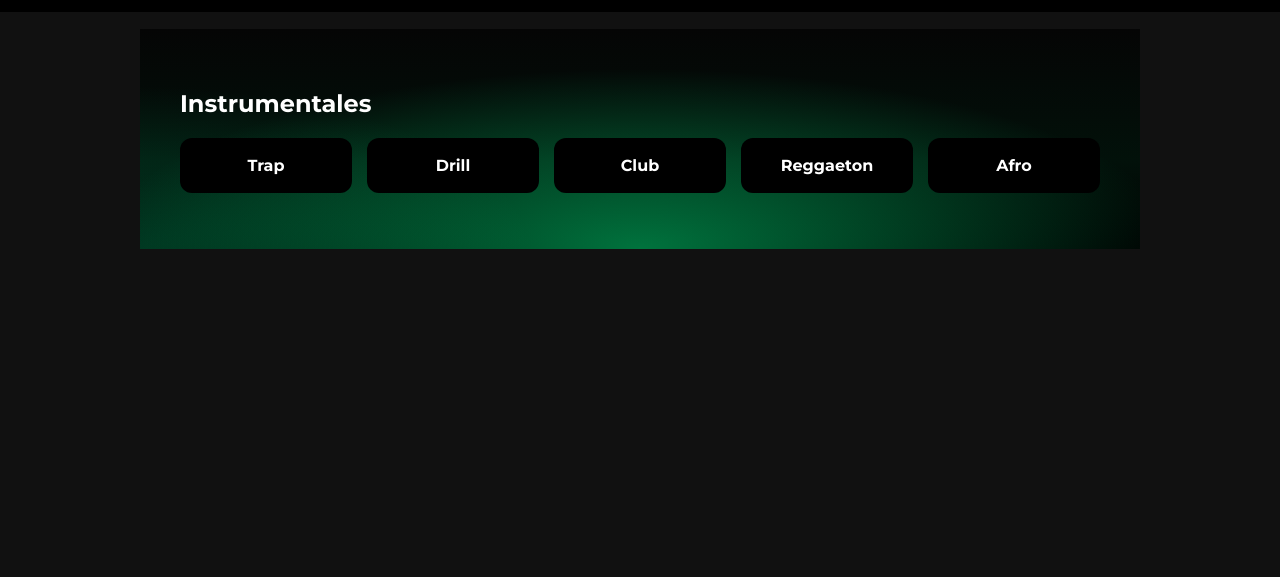
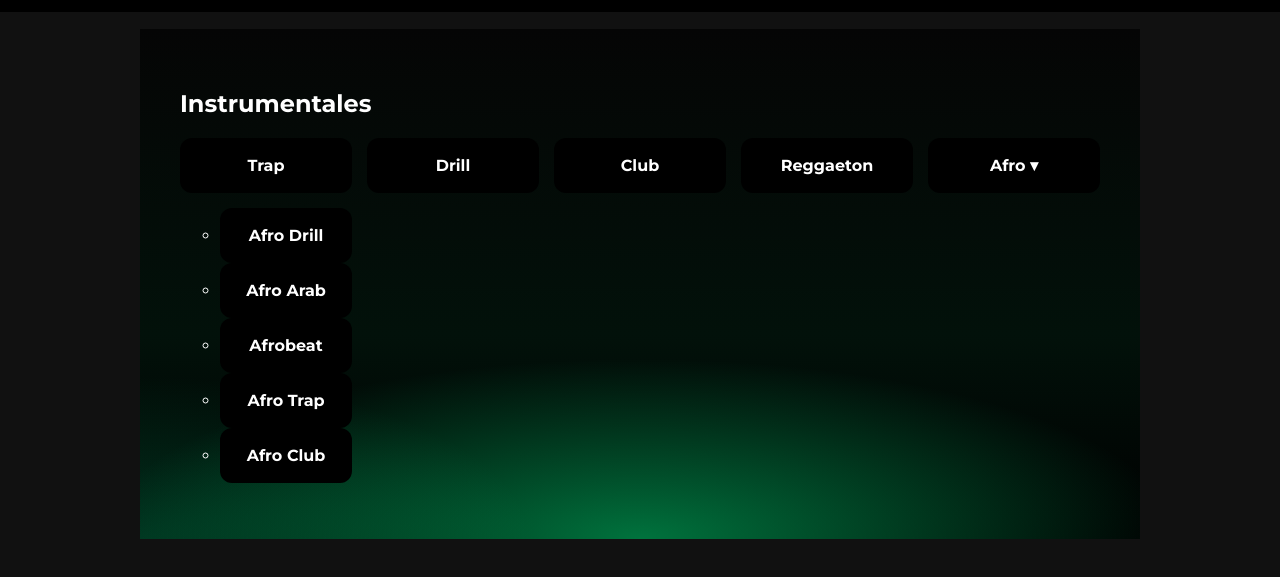
Before and after one commit to dkmvbeats/DKMVBeats, a plain HTML site: page index.html in a window 1280 px wide. Both pictures are taken after a click on the button "Instrumentales". Shown: the part 51-628 px from the top of the page. Drawn offline with Linux system fonts and the light colour scheme.

Commit message:
Mise à jour du site

```diff
--- a/index.html
+++ b/index.html
@@ -145,7 +145,14 @@
     <li onclick="loadBeats('drill')">Drill</li>
     <li onclick="loadBeats('club')">Club</li>
     <li onclick="loadBeats('reggaeton')">Reggaeton</li>
-    <li onclick="loadBeats('afro')">Afro</li>
+    <li onclick="toggleAfroSubs()">Afro ▾</li>
+    <ul id="afro-subs" class="afro-subs hidden">
+      <li onclick="loadBeats('afrodrill')">Afro Drill</li>
+      <li onclick="loadBeats('afroarab')">Afro Arab</li>
+      <li onclick="loadBeats('afrobeat')">Afrobeat</li>
+      <li onclick="loadBeats('afrotrap')">Afro Trap</li>
+      <li onclick="loadBeats('afroclub')">Afro Club</li>
+    </ul>
   </ul>
   <div id="beatsList"></div>
 </section>
@@ -182,6 +189,11 @@
 </main>
 
 <script>
+/* ===== AFRO SUB CATEGORIES ===== */
+function toggleAfroSubs(){
+  document.getElementById('afro-subs').classList.toggle('hidden');
+}
+
 /* ===== NAVIGATION ===== */
 const tabs = document.querySelectorAll('.tab-btn');
 const sections = document.querySelectorAll('.section');
@@ -217,7 +229,12 @@ const beatsData={
   drill:[{name:'FATALE',audio:'audio/DRILL/FATALE.mp3'}],
   club:[{name:'ZONE',audio:'audio/CLUB/ZONE.mp3'}],
   reggaeton:[{name:'SEYA',audio:'audio/REGGAETON/SEYA.mp3'}],
-  afro:[{name:'VIDA',audio:'audio/AFRO/VIDA.mp3'}]
+
+  afrodrill:[{name:'AFRO DRILL 01',audio:'audio/AFRODRILL/AFRODRILL1.mp3'}],
+  afroarab:[{name:'AFRO ARAB 01',audio:'audio/AFROARAB/AFROARAB1.mp3'}],
+  afrobeat:[{name:'AFROBEAT 01',audio:'audio/AFROBEAT/AFROBEAT1.mp3'}],
+  afrotrap:[{name:'AFRO TRAP 01',audio:'audio/AFROTRAP/AFROTRAP1.mp3'}],
+  afroclub:[{name:'AFRO CLUB 01',audio:'audio/AFROCLUB/AFROCLUB1.mp3'}]
 };
 
 const kitsData={
```
